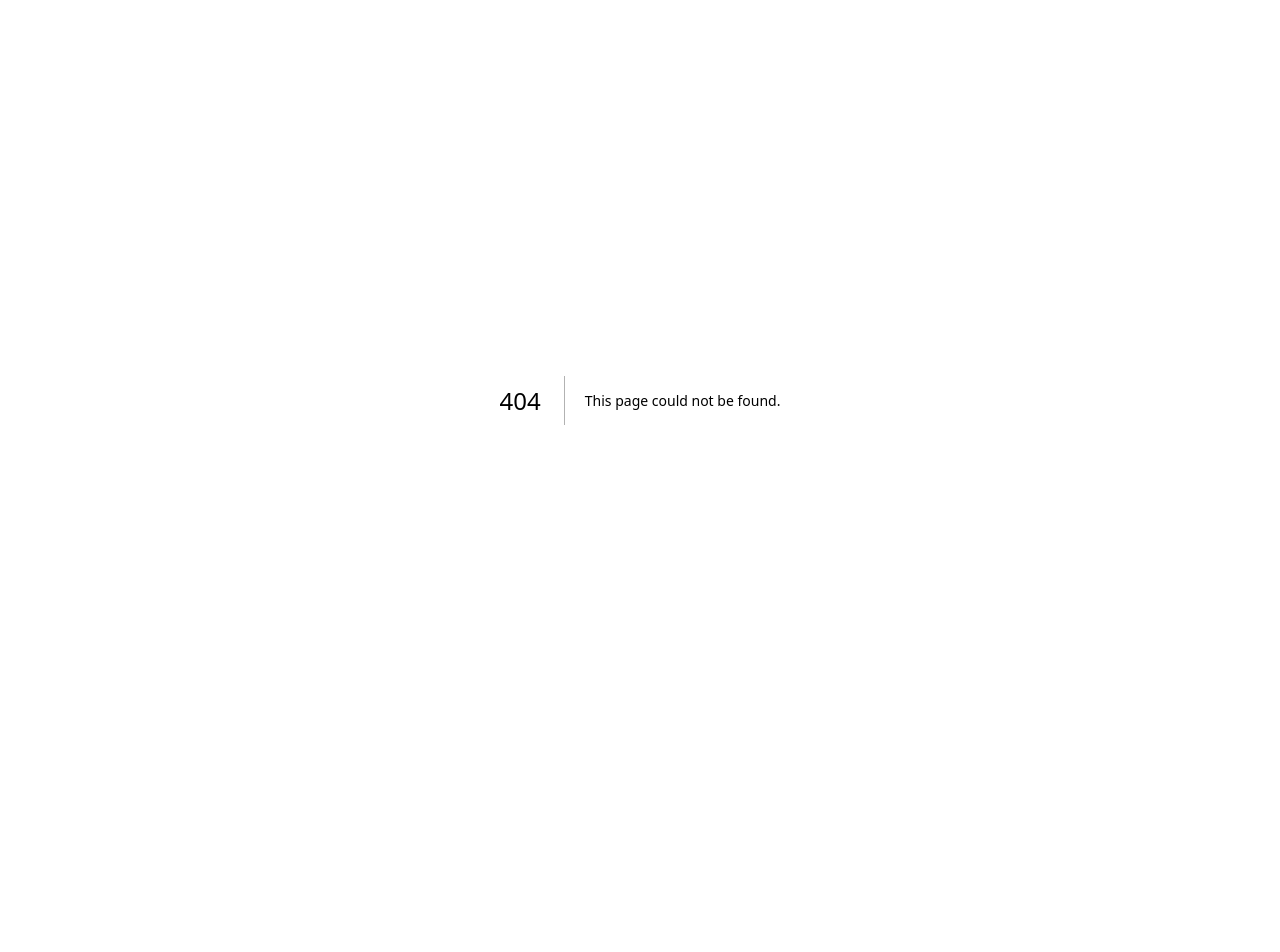
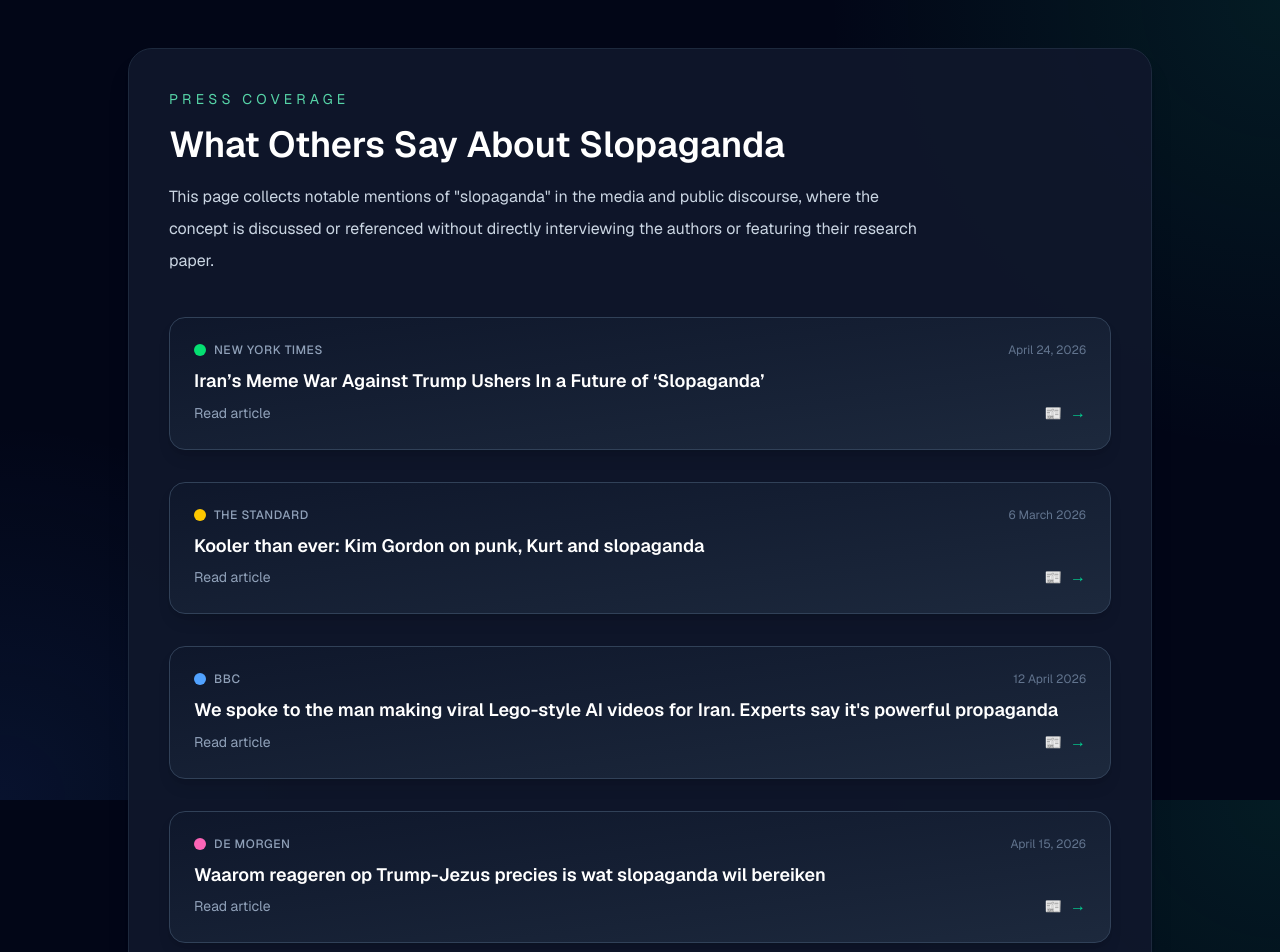
Before and after one commit to ebrahimifard/slopaganda, a Next.js app: page /what-others-say in a window 1280 px wide. Before the commit this address had no page. Shown: the top 952 px of the page. Before the commit the page ends 800 px from the top, so only its background shows below. Built offline with nearby package versions, Linux system fonts and the light colour scheme.

Commit message:
adding a new page

```diff
--- a/src/app/page.tsx
+++ b/src/app/page.tsx
@@ -26,6 +26,9 @@
             <a href="#interviews" className="transition hover:text-white">
               Interviews
             </a>
+              <a href="/what-others-say" className="transition hover:text-white">
+                What Others Say
+              </a>
           </nav>
         </div>
       </header>
@@ -251,6 +254,28 @@
             </a>
 
             {/* Saufex Podcast */}
+
+              {/* The Breakfast Couch Interview */}
+              <a href="https://iview.abc.net.au/show/breakfast-couch/series/0/video/NC2613V009S00" target="_blank" rel="noopener noreferrer" className="group block rounded-2xl border border-slate-700 bg-gradient-to-br from-slate-900 to-slate-800 p-6 shadow-lg transition-all duration-300 hover:border-emerald-400/60 hover:shadow-emerald-500/10 hover:shadow-xl hover:-translate-y-1">
+                <div className="flex items-start justify-between mb-3">
+                  <div className="flex items-center gap-2">
+                    <div className="w-3 h-3 rounded-full bg-pink-400"></div>
+                    <p className="text-xs uppercase tracking-wider text-slate-400 font-medium">The Breakfast Couch</p>
+                  </div>
+                  <span className="text-xs text-slate-500">3 April 2026</span>
+                </div>
+                <h3 className="text-lg font-semibold text-white leading-tight mb-2 group-hover:text-emerald-200 transition-colors">
+                  Interview with Prof. Mark Alfano
+                </h3>
+                <p className="text-sm text-slate-400 mb-3">A feature interview with Prof. Mark Alfano on slopaganda, AI, and information ecosystems, aired on ABC's The Breakfast Couch.</p>
+                <div className="flex items-center justify-between">
+                  <span className="text-sm text-slate-400">Watch now</span>
+                  <div className="flex items-center gap-2 text-emerald-400 group-hover:text-emerald-300 transition-colors">
+                    <span className="text-sm">🎬</span>
+                    <span>→</span>
+                  </div>
+                </div>
+              </a>
             <a href="https://soundcloud.com/saufex/dr-michal-klincewicz" target="_blank" rel="noopener noreferrer" className="group block rounded-2xl border border-slate-700 bg-gradient-to-br from-slate-900 to-slate-800 p-6 shadow-lg transition-all duration-300 hover:border-emerald-400/60 hover:shadow-emerald-500/10 hover:shadow-xl hover:-translate-y-1">
               <div className="flex items-start justify-between mb-3">
                 <div className="flex items-center gap-2">
--- /dev/null
+++ b/src/app/what-others-say/page.tsx
@@ -0,0 +1,104 @@
+import Link from "next/link";
+
+export default function WhatOthersSay() {
+  return (
+    <section className="rounded-3xl border border-slate-800 bg-slate-900/95 p-10 shadow-xl shadow-slate-950/20 mt-12 max-w-5xl mx-auto">
+      <div className="space-y-4">
+        <p className="text-sm uppercase tracking-[0.3em] text-emerald-300/90">
+          Press coverage
+        </p>
+        <h2 className="text-3xl font-semibold text-white sm:text-4xl">
+          What Others Say About Slopaganda
+        </h2>
+        <p className="max-w-3xl text-slate-300 leading-8">
+          This page collects notable mentions of "slopaganda" in the media and public discourse, where the concept is discussed or referenced without directly interviewing the authors or featuring their research paper.
+        </p>
+      </div>
+      <div className="mt-10 space-y-8">
+        {/* New York Times */}
+        <a href="https://www.nytimes.com/interactive/2026/04/25/business/iran-trump-israel-war-memes.html" target="_blank" rel="noopener noreferrer" className="group block rounded-2xl border border-slate-700 bg-gradient-to-br from-slate-900 to-slate-800 p-6 shadow-lg transition-all duration-300 hover:border-emerald-400/60 hover:shadow-emerald-500/10 hover:shadow-xl hover:-translate-y-1">
+          <div className="flex items-start justify-between mb-3">
+            <div className="flex items-center gap-2">
+              <div className="w-3 h-3 rounded-full bg-green-400"></div>
+              <p className="text-xs uppercase tracking-wider text-slate-400 font-medium">New York Times</p>
+            </div>
+            <span className="text-xs text-slate-500">April 24, 2026</span>
+          </div>
+          <h3 className="text-lg font-semibold text-white leading-tight mb-2 group-hover:text-emerald-200 transition-colors">
+            Iran’s Meme War Against Trump Ushers In a Future of ‘Slopaganda’
+          </h3>
+          <div className="flex items-center justify-between">
+            <span className="text-sm text-slate-400">Read article</span>
+            <div className="flex items-center gap-2 text-emerald-400 group-hover:text-emerald-300 transition-colors">
+              <span className="text-sm">📰</span>
+              <span>→</span>
+            </div>
+          </div>
+        </a>
+
+        {/* The Standard */}
+        <a href="https://www.standard.co.uk/culture/music/kim-gordon-interview-play-me-b1273634.html" target="_blank" rel="noopener noreferrer" className="group block rounded-2xl border border-slate-700 bg-gradient-to-br from-slate-900 to-slate-800 p-6 shadow-lg transition-all duration-300 hover:border-emerald-400/60 hover:shadow-emerald-500/10 hover:shadow-xl hover:-translate-y-1">
+          <div className="flex items-start justify-between mb-3">
+            <div className="flex items-center gap-2">
+              <div className="w-3 h-3 rounded-full bg-yellow-400"></div>
+              <p className="text-xs uppercase tracking-wider text-slate-400 font-medium">The Standard</p>
+            </div>
+            <span className="text-xs text-slate-500">6 March 2026</span>
+          </div>
+          <h3 className="text-lg font-semibold text-white leading-tight mb-2 group-hover:text-emerald-200 transition-colors">
+            Kooler than ever: Kim Gordon on punk, Kurt and slopaganda
+          </h3>
+          <div className="flex items-center justify-between">
+            <span className="text-sm text-slate-400">Read article</span>
+            <div className="flex items-center gap-2 text-emerald-400 group-hover:text-emerald-300 transition-colors">
+              <span className="text-sm">📰</span>
+              <span>→</span>
+            </div>
+          </div>
+        </a>
+
+        {/* BBC */}
+        <a href="https://www.bbc.co.uk/news/articles/cjd8jrd1vnyo" target="_blank" rel="noopener noreferrer" className="group block rounded-2xl border border-slate-700 bg-gradient-to-br from-slate-900 to-slate-800 p-6 shadow-lg transition-all duration-300 hover:border-emerald-400/60 hover:shadow-emerald-500/10 hover:shadow-xl hover:-translate-y-1">
+          <div className="flex items-start justify-between mb-3">
+            <div className="flex items-center gap-2">
+              <div className="w-3 h-3 rounded-full bg-blue-400"></div>
+              <p className="text-xs uppercase tracking-wider text-slate-400 font-medium">BBC</p>
+            </div>
+            <span className="text-xs text-slate-500">12 April 2026</span>
+          </div>
+          <h3 className="text-lg font-semibold text-white leading-tight mb-2 group-hover:text-emerald-200 transition-colors">
+            We spoke to the man making viral Lego-style AI videos for Iran. Experts say it's powerful propaganda
+          </h3>
+          <div className="flex items-center justify-between">
+            <span className="text-sm text-slate-400">Read article</span>
+            <div className="flex items-center gap-2 text-emerald-400 group-hover:text-emerald-300 transition-colors">
+              <span className="text-sm">📰</span>
+              <span>→</span>
+            </div>
+          </div>
+        </a>
+
+        {/* De Morgen */}
+        <a href="https://www.demorgen.be/meningen/waarom-reageren-op-trump-jezus-precies-is-wat-slopaganda-wil-bereiken~b6905278/" target="_blank" rel="noopener noreferrer" className="group block rounded-2xl border border-slate-700 bg-gradient-to-br from-slate-900 to-slate-800 p-6 shadow-lg transition-all duration-300 hover:border-emerald-400/60 hover:shadow-emerald-500/10 hover:shadow-xl hover:-translate-y-1">
+          <div className="flex items-start justify-between mb-3">
+            <div className="flex items-center gap-2">
+              <div className="w-3 h-3 rounded-full bg-pink-400"></div>
+              <p className="text-xs uppercase tracking-wider text-slate-400 font-medium">De Morgen</p>
+            </div>
+            <span className="text-xs text-slate-500">April 15, 2026</span>
+          </div>
+          <h3 className="text-lg font-semibold text-white leading-tight mb-2 group-hover:text-emerald-200 transition-colors">
+            Waarom reageren op Trump-Jezus precies is wat slopaganda wil bereiken
+          </h3>
+          <div className="flex items-center justify-between">
+            <span className="text-sm text-slate-400">Read article</span>
+            <div className="flex items-center gap-2 text-emerald-400 group-hover:text-emerald-300 transition-colors">
+              <span className="text-sm">📰</span>
+              <span>→</span>
+            </div>
+          </div>
+        </a>
+      </div>
+    </section>
+  );
+}
```
Also changed, not shown: src/app/what-others-say.tsx (added).
